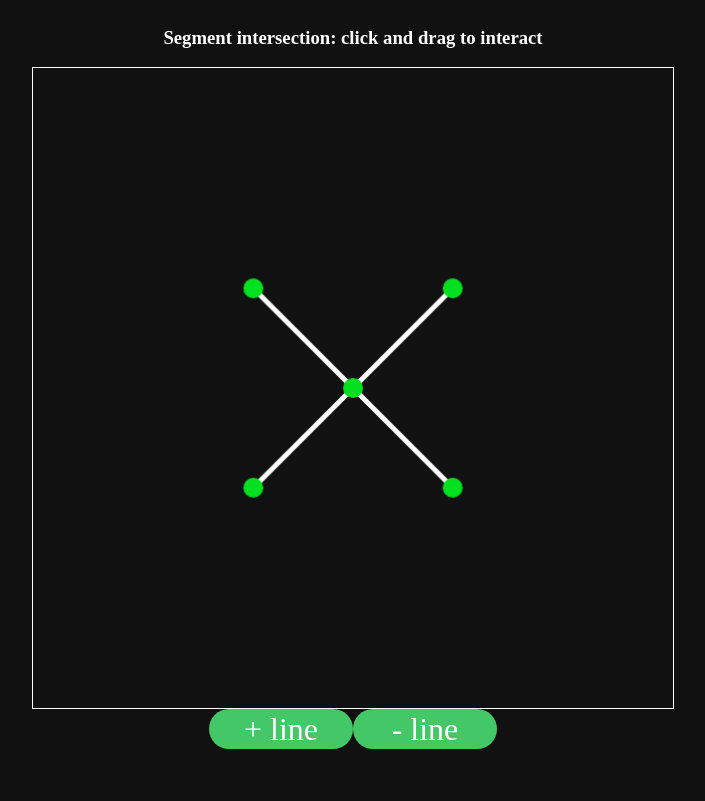
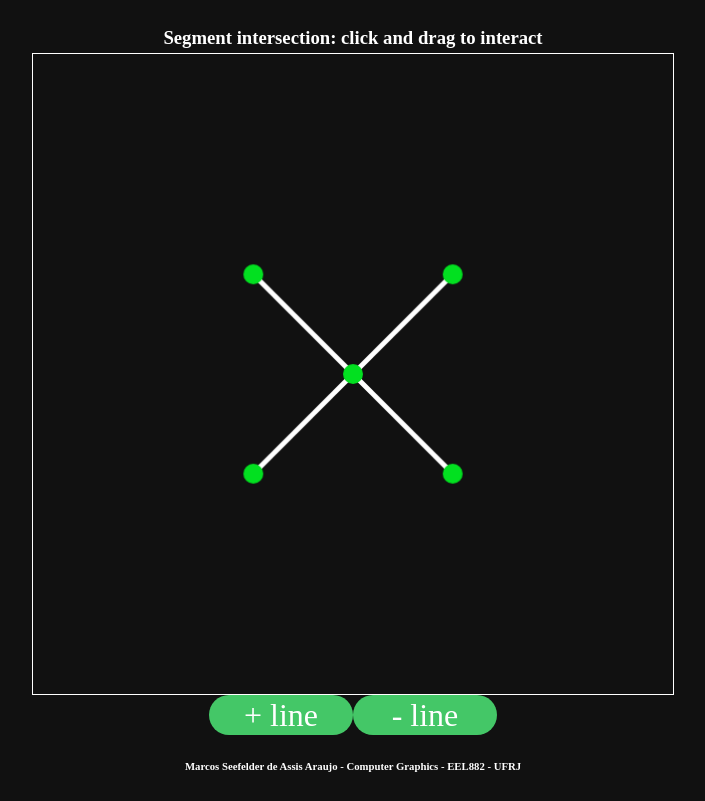
Before and after one commit to mseefelder/CG, a plain HTML site: page primeiro-marcos/index.html in a window 1280 px wide. Shown: the whole page, without its empty margins (287-992 px from the left). Drawn offline with Linux system fonts and the light colour scheme.

Commit message:
Added name, and extra info.

```diff
--- a/primeiro/index.html
+++ b/primeiro-marcos/index.html
@@ -1,10 +1,13 @@
 <!DOCTYPE html>
+
+<!--Feito por: Marcos Seefelder de Assis Araujo-->
+
 <html>
 <head>
 	<meta charset="utf-8">
 	<title>First assignement: Segment intersection</title>
 	<div id="canvasDiv" style = "display: flex; flex-direction: column; justify-content:center; text-align: center; align-items:center;" >
-		<h3 style = "color:white;">Segment intersection: click and drag to interact</h3>
+		<h3 style = "color:white; height:1vmin;">Segment intersection: click and drag to interact</h3>
 		<canvas id="canvas" width=1000 height=1000
 			style = "
 			width: 80vmin;
@@ -18,6 +21,7 @@
 			<div class="myButton" id="plus">+ line</div>
 			<div class="myButton" id="minus">- line</div>
 		</div>
+		<h6 style = "color: white; display:flex; flex-direction:column; height:1vmin;">Marcos Seefelder de Assis Araujo - Computer Graphics - EEL882 - UFRJ</h6>
 		<style type="text/css">
 			.myButton {
 				width: 16vmin;
```
